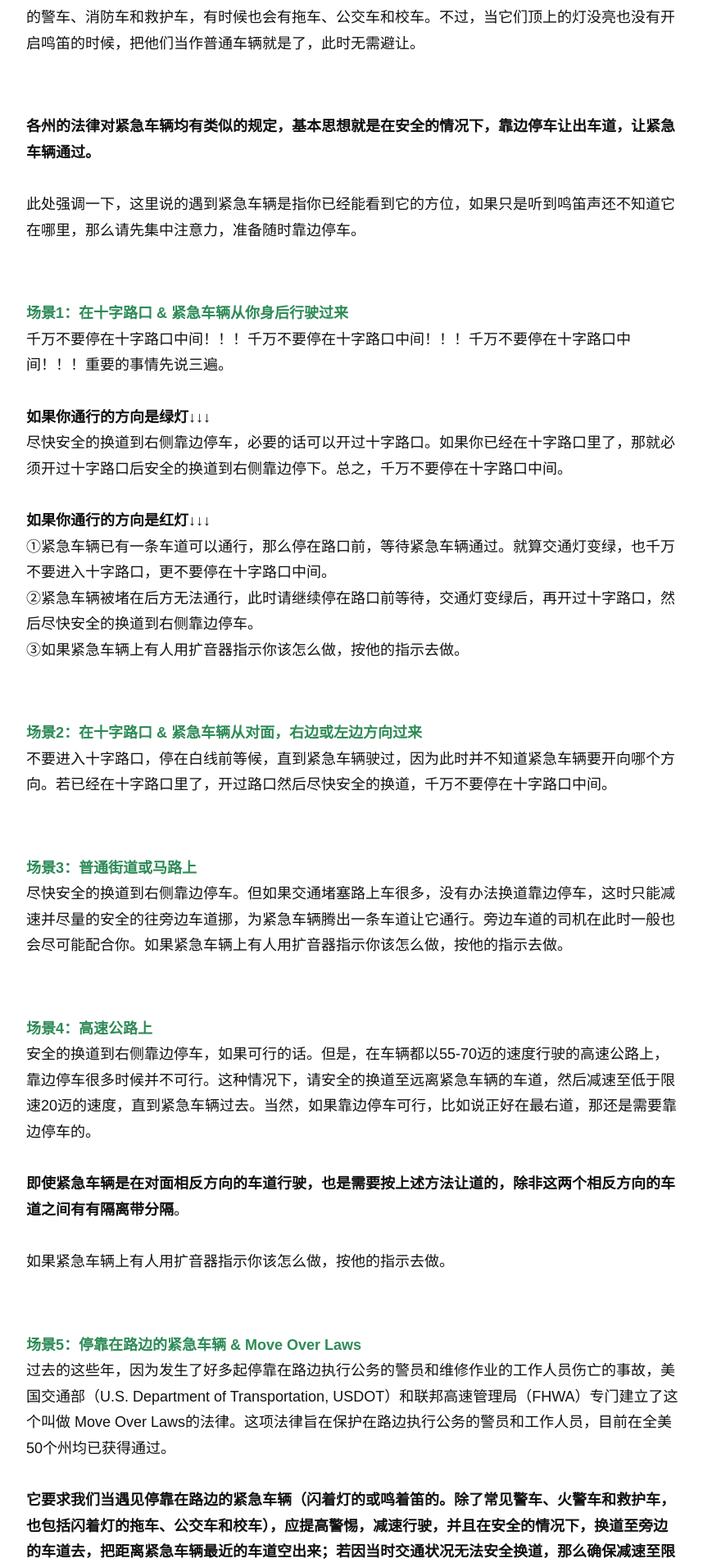
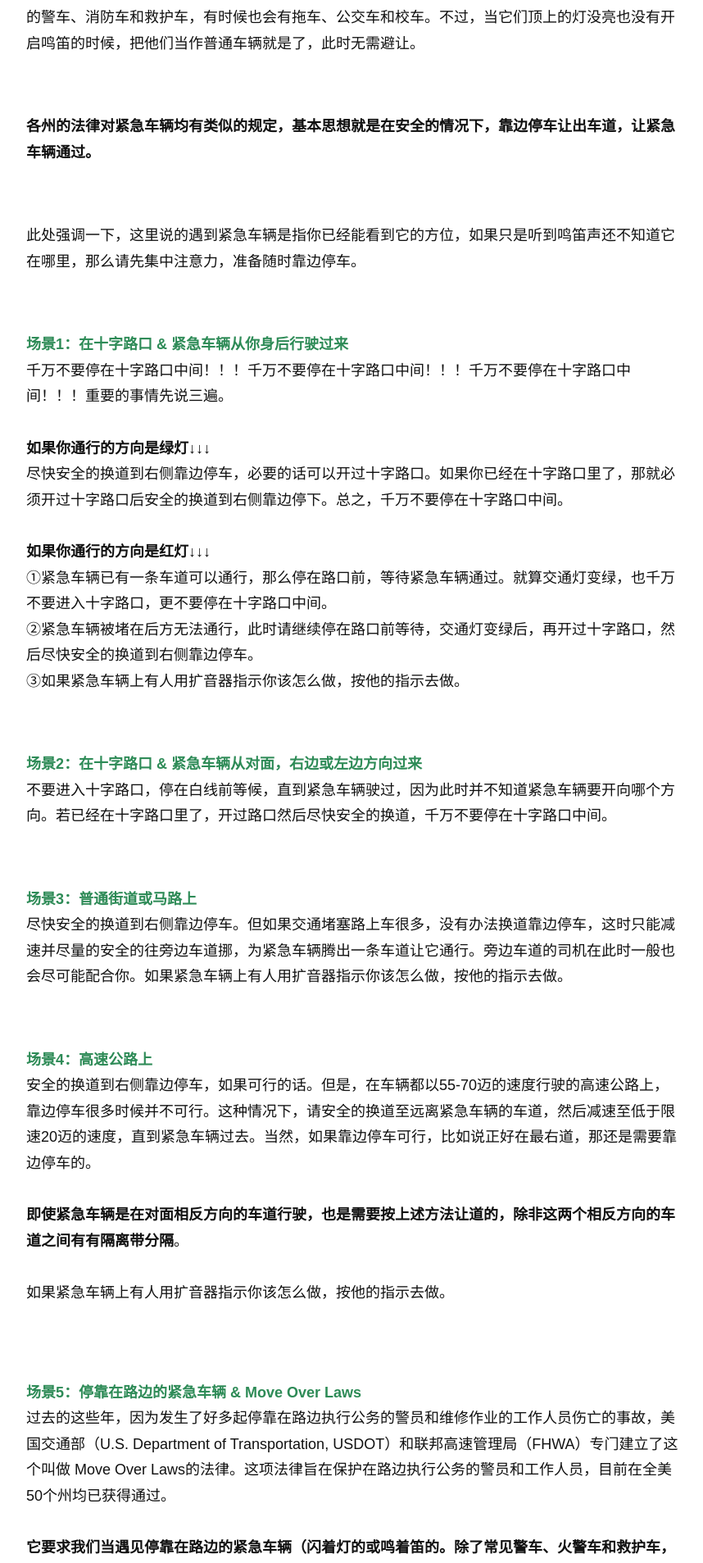
Before and after one commit to wolfwifee/wolfwifee.github.com, a Jekyll site: the page built from _posts/2016-04-13-what-to-do-when-sees-an-oncoming-emergency-vehicle.md, in a window 1280 px wide. Shown: the part 628-2535 px from the top of the page at 82% size, without its empty margins (208-1066 px from the left). Built offline with Jekyll 4.4.1, drawn with Linux system fonts in a browser that asks for light colours; nearby versions of some CDN libraries; some web fonts are replaced; comment, search, counter and statistics services are not loaded.

Commit message:
Update 2016-04-13-what-to-do-when-sees-an-oncoming-emergency-vehicle.md

```diff
--- a/_posts/2016-04-13-what-to-do-when-sees-an-oncoming-emergency-vehicle.md
+++ b/_posts/2016-04-13-what-to-do-when-sees-an-oncoming-emergency-vehicle.md
@@ -18,6 +18,8 @@ date: 2016-04-14
 <p style="margin-bottom:70px"></p>
 
 **各州的法律对紧急车辆均有类似的规定，基本思想就是在安全的情况下，靠边停车让出车道，让紧急车辆通过。**
+
+<p style="margin-bottom:70px"></p>
 
 此处强调一下，这里说的遇到紧急车辆是指你已经能看到它的方位，如果只是听到鸣笛声还不知道它在哪里，那么请先集中注意力，准备随时靠边停车。
 
@@ -54,7 +56,7 @@ date: 2016-04-14
 
 如果紧急车辆上有人用扩音器指示你该怎么做，按他的指示去做。
 
-<p style="margin-bottom:70px"></p>
+<p style="margin-bottom:90px"></p>
 
 <span style="color:#2e8b57">**场景5：停靠在路边的紧急车辆 & Move Over Laws**</span><br>
 过去的这些年，因为发生了好多起停靠在路边执行公务的警员和维修作业的工作人员伤亡的事故，美国交通部（U.S. Department of Transportation, USDOT）和联邦高速管理局（FHWA）专门建立了这个叫做 Move Over Laws的法律。这项法律旨在保护在路边执行公务的警员和工作人员，目前在全美50个州均已获得通过。
```
